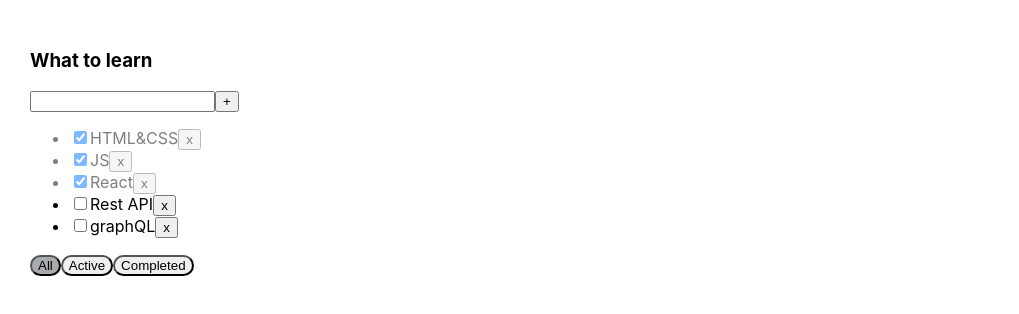
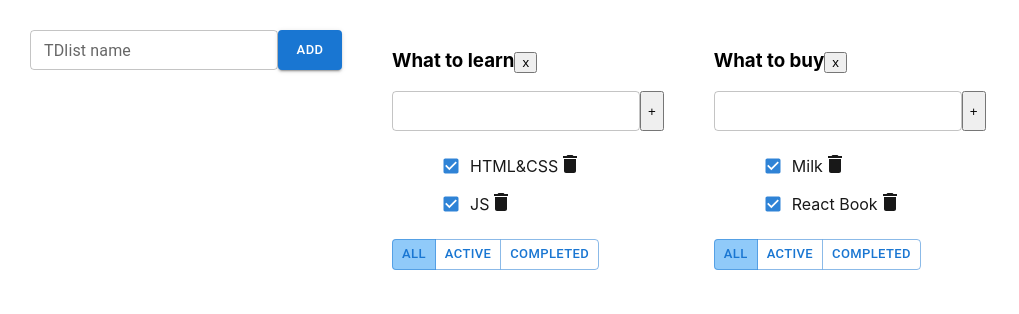
Before and after one commit to manchikooo/todolist-ts-training, a React (Create React App) app: page / in a window 1280 px wide. Shown: the top 314 px of the page, without its empty margins (0-1019 px from the left). Built offline with nearby package versions, Linux system fonts and the light colour scheme.

Commit message:
making todolist with material ui

```diff
--- a/src/App.css
+++ b/src/App.css
@@ -3,22 +3,23 @@
   display: flex;
 }
 
-.error {
-  border: red 2px solid;
+.App > div {
+  margin-right: 50px;
+}
+
+input.error {
+  border: red 1px solid;
+  background-color: red;
 }
 
 .error-message {
   color: red;
 }
 
-.activeButton {
-  background-color: #a7abae;
-  border-radius: 15px;
-}
-.unActiveButton {
-  border-radius: 15px;
+button.active-filter {
+  background-color: #90CAF9;
 }
 
 .is-done {
-  opacity: 0.5;
+  opacity: 0.9;
 }
--- a/src/App.tsx
+++ b/src/App.tsx
@@ -1,60 +1,143 @@
 import React, {useState} from 'react';
 import './App.css';
-import {TodoList} from "./TodoList";
+import {TaskType, Todolist} from './Todolist';
 import {v1} from 'uuid';
+import AddItemForm from "./components/AddItemForm";
 
-export type FilterValuesType = 'all' | 'active' | 'completed'
+export type FilterValuesType = "all" | "active" | "completed";
+type TodolistType = {
+    id: string
+    title: string
+    filter: FilterValuesType
+}
+
+type TasksStateType = {
+    [key: string]: Array<TaskType>
+}
+
 
 function App() {
+    let todolistId1 = v1();
+    let todolistId2 = v1();
 
-    let [tasks, setTasks] = useState([
-        {id: v1(), title: 'HTML&CSS', isDone: true},
-        {id: v1(), title: 'JS', isDone: true},
-        {id: v1(), title: 'React', isDone: true},
-        {id: v1(), title: 'Rest API', isDone: false},
-        {id: v1(), title: 'graphQL', isDone: false},
+    let [todolists, setTodolists] = useState<Array<TodolistType>>([
+        {id: todolistId1, title: "What to learn", filter: "all"},
+        {id: todolistId2, title: "What to buy", filter: "all"}
     ])
 
-    let [filter, setFilter] = useState<FilterValuesType>('all')
-    let tasksForTodolist = tasks
-    if (filter === 'active') {
-        tasksForTodolist = tasks.filter(t => !t.isDone)
-    }
-    if (filter === 'completed') {
-        tasksForTodolist = tasks.filter(t => t.isDone)
+    let [tasks, setTasks] = useState<TasksStateType>({
+        [todolistId1]: [
+            {id: v1(), title: "HTML&CSS", isDone: true},
+            {id: v1(), title: "JS", isDone: true}
+        ],
+        [todolistId2]: [
+            {id: v1(), title: "Milk", isDone: true},
+            {id: v1(), title: "React Book", isDone: true}
+        ]
+    });
+
+
+    function removeTask(id: string, todolistId: string) {
+        //достанем нужный массив по todolistId:
+        let todolistTasks = tasks[todolistId];
+        // перезапишем в этом объекте массив для нужного тудулиста отфилтрованным массивом:
+        tasks[todolistId] = todolistTasks.filter(t => t.id != id);
+        // засетаем в стейт копию объекта, чтобы React отреагировал перерисовкой
+        setTasks({...tasks});
     }
 
-    const removeTask = (taskID: string) => {
-        let filteredTasks = tasks.filter(t => t.id !== taskID)
-        console.log(tasks)
-        setTasks(filteredTasks)
+    function addTask(title: string, todolistId: string) {
+        let task = {id: v1(), title: title, isDone: false};
+        //достанем нужный массив по todolistId:
+        let todolistTasks = tasks[todolistId];
+        // перезапишем в этом объекте массив для нужного тудулиста копией, добавив в начало новую таску:
+        tasks[todolistId] = [task, ...todolistTasks];
+        // засетаем в стейт копию объекта, чтобы React отреагировал перерисовкой
+        setTasks({...tasks});
     }
-    const changeFilter = (value: FilterValuesType) => {
-        setFilter(value)
+
+    function changeStatus(id: string, isDone: boolean, todolistId: string) {
+        //достанем нужный массив по todolistId:
+        let todolistTasks = tasks[todolistId];
+        // найдём нужную таску:
+        let task = todolistTasks.find(t => t.id === id);
+        //изменим таску, если она нашлась
+        if (task) {
+            task.isDone = isDone;
+            // засетаем в стейт копию объекта, чтобы React отреагировал перерисовкой
+            setTasks({...tasks});
         }
-    const addTask = (title: string) => {
-        let task = {id: v1(), title: title, isDone: false}
-        let newTasks = [...tasks, task]
-        setTasks(newTasks)
     }
-    const changeStatus = (id: string, isDone: boolean) => {
-        let task = tasks.find(t => t.id === id)
-        if (task) {
-            task.isDone = isDone
-            setTasks([...tasks])
+
+    function changeFilter(value: FilterValuesType, todolistId: string) {
+        let todolist = todolists.find(tl => tl.id === todolistId);
+        if (todolist) {
+            todolist.filter = value;
+            setTodolists([...todolists])
         }
+    }
+
+    function removeTodolist(id: string) {
+        // засунем в стейт список тудулистов, id которых не равны тому, который нужно выкинуть
+        setTodolists(todolists.filter(tl => tl.id != id));
+        // удалим таски для этого тудулиста из второго стейта, где мы храним отдельно таски
+        delete tasks[id]; // удаляем св-во из объекта... значением которого являлся массив тасок
+        // засетаем в стейт копию объекта, чтобы React отреагировал перерисовкой
+        setTasks({...tasks});
+    }
+
+    const addTodolist = (newItemTitle: string) => {
+        const newTodoID = v1()
+        const newTodo: TodolistType = {id: newTodoID, title: newItemTitle, filter: 'all'}
+        setTodolists([newTodo, ...todolists])
+        setTasks({...tasks, [newTodoID]: []})
+    }
+
+    const changeTaskName = (todolistID: string, taskID: string, newTitle: string) => {
+        setTasks({
+            ...tasks,
+            [todolistID]: tasks[todolistID].map(task => task.id === taskID ? {...task, title: newTitle} : task)
+        })
+    }
+
+    const changeTodolistName = (todolistID: string, newItemTitle: string) => {
+        setTodolists(todolists.map(tl => tl.id === todolistID ? {...tl, title: newItemTitle} : tl))
     }
 
     return (
         <div className="App">
-            <TodoList title='What to learn'
+            <div>
+            <AddItemForm addItem={addTodolist}/>
+            </div>
+            {
+                todolists.map(tl => {
+                    let allTodolistTasks = tasks[tl.id];
+                    let tasksForTodolist = allTodolistTasks;
+
+                    if (tl.filter === "active") {
+                        tasksForTodolist = allTodolistTasks.filter(t => t.isDone === false);
+                    }
+                    if (tl.filter === "completed") {
+                        tasksForTodolist = allTodolistTasks.filter(t => t.isDone === true);
+                    }
+
+                    return <Todolist
+                        key={tl.id}
+                        id={tl.id}
+                        title={tl.title}
                         tasks={tasksForTodolist}
                         removeTask={removeTask}
                         changeFilter={changeFilter}
                         addTask={addTask}
                         changeTaskStatus={changeStatus}
-                      filter={filter}
+                        filter={tl.filter}
+                        removeTodolist={removeTodolist}
+                        changeTaskName={changeTaskName}
+                        changeTodolistName={changeTodolistName}
                     />
+                })
+            }
+
         </div>
     );
 }
--- a/src/TodoList.tsx
+++ b/src/TodoList.tsx
@@ -1,84 +1,111 @@
-import React, {useState, KeyboardEvent, ChangeEvent} from "react";
-import {TasksType} from "./components/Tasks";
-import {FilterValuesType} from "./App";
+import React, {ChangeEvent, useState, KeyboardEvent} from 'react';
+import {FilterValuesType} from './App';
+import EditableSpan from "./components/EditableSpan";
+import classes from './components/AddFormStyle.module.css'
+import DeleteIcon from '@mui/icons-material/Delete';
+import {Button, ButtonGroup, Checkbox, Grid, TextField, Typography} from "@mui/material";
+
+export type TaskType = {
+    id: string
+    title: string
+    isDone: boolean
+}
 
 type PropsType = {
+    id: string
     title: string
-    tasks: Array<TasksType>
-    removeTask: (taskID: string) => void
-    changeFilter: (value: FilterValuesType) => void
-    addTask: (title: string) => void
-    changeTaskStatus: (id: string, isDone: boolean) => void
+    tasks: Array<TaskType>
+    removeTask: (taskId: string, todolistId: string) => void
+    changeFilter: (value: FilterValuesType, todolistId: string) => void
+    addTask: (title: string, todolistId: string) => void
+    changeTaskStatus: (id: string, isDone: boolean, todolistId: string) => void
+    removeTodolist: (id: string) => void
     filter: FilterValuesType
+    changeTaskName: (todolistID: string, taskID: string, newTitle: string) => void
+    changeTodolistName: (todolistID: string, newTitle: string) => void
 }
 
-
-export function TodoList(props: PropsType) {
-
-    let [title, setTitle] = useState('')
-
-    const setAll = () => props.changeFilter('all')
-    const setActive = () => props.changeFilter('active')
-    const setCompleted = () => props.changeFilter('completed')
-    const mappedTasks = props.tasks.map(t => {
-        const removeTaskHandler = () => props.removeTask(t.id)
-        const onChangeHandler = (e: ChangeEvent<HTMLInputElement>) => {
-            let newIsDoneValue = e.currentTarget.checked
-            debugger
-            console.log(e)
-            console.log(e.currentTarget.checked)
-            props.changeTaskStatus(t.id, newIsDoneValue)
-        }
-        return <li key={t.id} className={t.isDone ? 'is-done' : ''}>
-            <input type='checkbox' checked={t.isDone} onChange={onChangeHandler}/>
-            <span>{t.title}</span>
-            <button onClick={removeTaskHandler}>x</button>
-        </li>
-    })
-
-    let [error, setError] = useState<string>('')
+export function Todolist(props: PropsType) {
+    let [title, setTitle] = useState("")
+    let [error, setError] = useState<string | null>(null)
 
     const addTask = () => {
-        if (title.trim() !== '') {
-            props.addTask(title)
-            setTitle('')
+        let newTitle = title.trim();
+        if (newTitle !== "") {
+            props.addTask(newTitle, props.id);
+            setTitle("");
         } else {
-            setError('Title is requied')
+            setError("Title is required");
         }
     }
-    const onChangeHandler = (e: React.ChangeEvent<HTMLInputElement>) => {
+
+    const onChangeHandler = (e: ChangeEvent<HTMLInputElement>) => {
         setTitle(e.currentTarget.value)
     }
-    const onKeyPressHandler = (e: React.KeyboardEvent<HTMLInputElement>) =>
-        e.key === 'Enter' ? addTask() : setError('')
 
-    return (
+    const onKeyPressHandler = (e: KeyboardEvent<HTMLInputElement>) => {
+        setError(null);
+        if (e.charCode === 13) {
+            addTask();
+        }
+    }
+
+    const changeTodolistNameCallback = (newItemTitle: string) => {
+        props.changeTodolistName(props.id, newItemTitle)
+    }
+
+    const removeTodolist = () => props.removeTodolist(props.id)
+
+    const onAllClickHandler = () => props.changeFilter("all", props.id);
+    const onActiveClickHandler = () => props.changeFilter("active", props.id);
+    const onCompletedClickHandler = () => props.changeFilter("completed", props.id);
+
+    return <div>
+        <h3><EditableSpan title={props.title} changeTitle={changeTodolistNameCallback}/>
+            <button onClick={removeTodolist}>x</button>
+        </h3>
+        <div className={classes.AddFormStyle}>
+            <TextField size='small' value={title}
+                   onChange={onChangeHandler}
+                   onKeyPress={onKeyPressHandler}
+                   className={error ? "error" : ""}
+            />
+            <button onClick={addTask}>+</button>
+            {error && <div className="error-message">{error}</div>}
+        </div>
+        <ul>
+            {
+                props.tasks.map(t => {
+                    const onClickHandler = () => props.removeTask(t.id, props.id)
+                    const onChangeHandler = (e: ChangeEvent<HTMLInputElement>) => {
+                        let newIsDoneValue = e.currentTarget.checked;
+                        props.changeTaskStatus(t.id, newIsDoneValue, props.id);
+                    }
+                    const onChangeTitleHandler = (newItemTitle: string) => props.changeTaskName(props.id, t.id, newItemTitle)
+
+                    return <li key={t.id} className={t.isDone ? "is-done" : ""}>
+                        <Checkbox size={'small'} onChange={onChangeHandler} checked={t.isDone}/>
+                        <EditableSpan title={t.title} changeTitle={onChangeTitleHandler}/>
+                        <Grid >
+                            <DeleteIcon onClick={onClickHandler}/>
+                        </Grid>
+                        {/*<button onClick={onClickHandler}>x</button>*/}
+                    </li>
+                })
+            }
+        </ul>
         <div>
-            <h3>{props.title}</h3>
-            <div>
-                <input value={title}
-                       onChange={onChangeHandler}
-                       onKeyPress={onKeyPressHandler}
-                       className={error ? 'error' : ''}
-                />
-                <button onClick={addTask}>+</button>
-                {error && <div className='error-message'>{error}</div>}
-            </div>
-            <ul>
-                {mappedTasks}
-                {/*<li><input type="checkbox" checked={props.tasks[0].isDone}/> <span>{props.tasks[0].title}</span></li>*/}
-                {/*<li><input type="checkbox" checked={props.tasks[1].isDone}/> <span>{props.tasks[1].title}</span></li>*/}
-                {/*<li><input type="checkbox" checked={props.tasks[2].isDone}/> <span>{props.tasks[2].title}</span></li>*/}
-            </ul>
-            <div>
-                <button onClick={setAll} className={props.filter === 'all' ? 'activeButton' : 'unActiveButton'}>All
-                </button>
-                <button onClick={setActive}
-                        className={props.filter === 'active' ? 'activeButton' : 'unActiveButton'}>Active
-                </button>
-                <button onClick={setCompleted}
-                        className={props.filter === 'completed' ? 'activeButton' : 'unActiveButton'}>Completed
-                </button>
-            </div>
-        </div>)
+            <ButtonGroup size={'small'} color={"primary"}>
+            <Button className={props.filter === 'all' ? "active-filter" : ""}
+                    onClick={onAllClickHandler}>All
+            </Button>
+            <Button className={props.filter === 'active' ? "active-filter" : ""}
+                    onClick={onActiveClickHandler}>Active
+            </Button>
+            <Button className={props.filter === 'completed' ? "active-filter" : ""}
+                    onClick={onCompletedClickHandler}>Completed
+            </Button>
+            </ButtonGroup>
+        </div>
+    </div>
 }
--- /dev/null
+++ b/src/components/AddFormStyle.module.css
@@ -0,0 +1,9 @@
+.AddFormStyle {
+    display: flex;
+    align-items: stretch;
+}
+
+li {
+    display: flex;
+    align-items: center;
+}
--- /dev/null
+++ b/src/components/AddItemForm.tsx
@@ -0,0 +1,57 @@
+import React, {ChangeEvent, KeyboardEvent, useState} from 'react';
+import classes from './AddFormStyle.module.css'
+import {Button, TextField} from "@mui/material";
+
+type PropsType = {
+    addItem: (newItemTitle: string) => void
+}
+
+const AddItemForm = (props: PropsType) => {
+    let [title, setTitle] = useState("")
+    let [error, setError] = useState<string | null>(null)
+
+    const addTask = () => {
+        let newTitle = title.trim();
+        if (newTitle !== "") {
+            props.addItem(title);
+            setTitle("");
+        } else {
+            setError("Title is required");
+        }
+    }
+    const onKeyPressHandler = (e: KeyboardEvent<HTMLInputElement>) => {
+        setError(null);
+        if (e.charCode === 13) {
+            addTask();
+        }
+    }
+
+    const onChangeHandler = (e: ChangeEvent<HTMLInputElement>) => {
+        setTitle(e.currentTarget.value)
+    }
+    return (
+        <div className={classes.AddFormStyle}>
+            {error
+                ? <TextField
+                    size='small'
+                    error
+                    id="filled-error-helper-text"
+                    label="Error"
+                    defaultValue=""
+                    helperText="Title is required"
+                    variant="filled"
+                />
+                : <TextField size='small'
+                             id="outlined-basic" label="TDlist name" variant="outlined"
+                             value={title}
+                             onChange={onChangeHandler}
+                             onKeyPress={onKeyPressHandler}
+                    // sx={{background: error ? 'red' : ""}}
+                />}
+            <Button size='small' variant="contained" onClick={addTask}>Add</Button>
+            {/*{error && <div className="error-message">{error}</div>}*/}
+        </div>
+    );
+};
+
+export default AddItemForm;
--- /dev/null
+++ b/src/components/EditableSpan.tsx
@@ -0,0 +1,31 @@
+import React, {useState} from 'react';
+
+type PropsType = {
+    title: string
+    changeTitle: (newItemTitle: string)=> void
+}
+
+const EditableSpan = (props: PropsType) => {
+
+    const [editMode, setEditMode] = useState<boolean>(false)
+    const [title, setTitle] = useState(props.title)
+
+    const activateEditMode = () => setEditMode(true)
+    const activateViewMode = () => {
+        setEditMode(false)
+        props.changeTitle(title)
+    }
+
+    return (
+        editMode
+            ? <input value={title}
+                     autoFocus
+                     onBlur={activateViewMode}
+                     onChange={(e) => setTitle(e.currentTarget.value)}
+            />
+            : <span onDoubleClick={activateEditMode}>{props.title}</span>
+
+    );
+};
+
+export default EditableSpan;
--- a/src/components/Tasks.tsx
+++ /dev/null
@@ -1,5 +0,0 @@
-export type TasksType = {
-    id: string
-    title: string
-    isDone: boolean
-}
```
Also changed, not shown: package.json (+9 -5 lines), 1 other file (tests, documents, lock files or other folders). Lines whose indentation alone changed are shown as unchanged.
